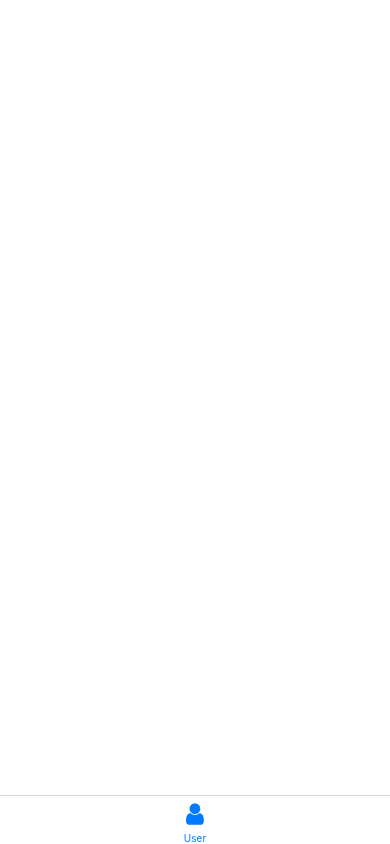
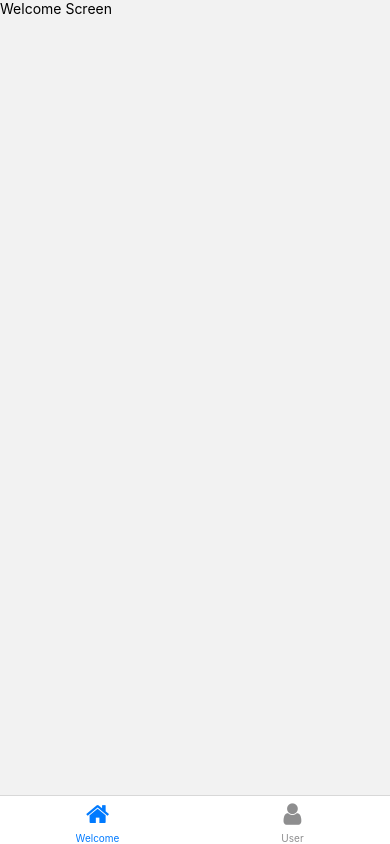
Before and after one commit to Dubask/echoloom.io, a React Native app: screen /Welcome in a window 390 px wide. Before the commit this address had no page. Built offline with nearby package versions, Linux system fonts and the light colour scheme.

Commit message:
added welcome screen

```diff
--- a/src/navigation/unAuthenticated/tabs/unauthenticated-tabs.tsx
+++ b/src/navigation/unAuthenticated/tabs/unauthenticated-tabs.tsx
@@ -2,14 +2,14 @@ import React from "react";
 import { createBottomTabNavigator } from "@react-navigation/bottom-tabs";
 import Icon from "react-native-vector-icons/FontAwesome";
 import { AuthNavigator } from "../auth/auth-navigator";
-// import { WelcomeScreen } from "../../../screens/welcome/welcome-screen";
+import { WelcomeScreen } from "../../../screens/welcome/welcome-screen";
 
 const Tab = createBottomTabNavigator();
 
 export const UnAuthenticatedTabs = () => {
   return (
     <Tab.Navigator screenOptions={{ headerShown: false }}>
-      {/* <Tab.Screen
+      <Tab.Screen
         name="Welcome"
         component={WelcomeScreen}
         options={{
@@ -17,7 +17,7 @@ export const UnAuthenticatedTabs = () => {
             <Icon name="home" color={color} size={size} />
           ),
         }}
-      /> */}
+      />
       <Tab.Screen
         name="User"
         component={AuthNavigator}
--- /dev/null
+++ b/src/screens/welcome/welcome-screen.tsx
@@ -0,0 +1,10 @@
+import React from "react";
+import { View, Text } from "react-native";
+
+export const WelcomeScreen = () => {
+  return (
+    <View>
+      <Text>Welcome Screen</Text>
+    </View>
+  );
+};
```
